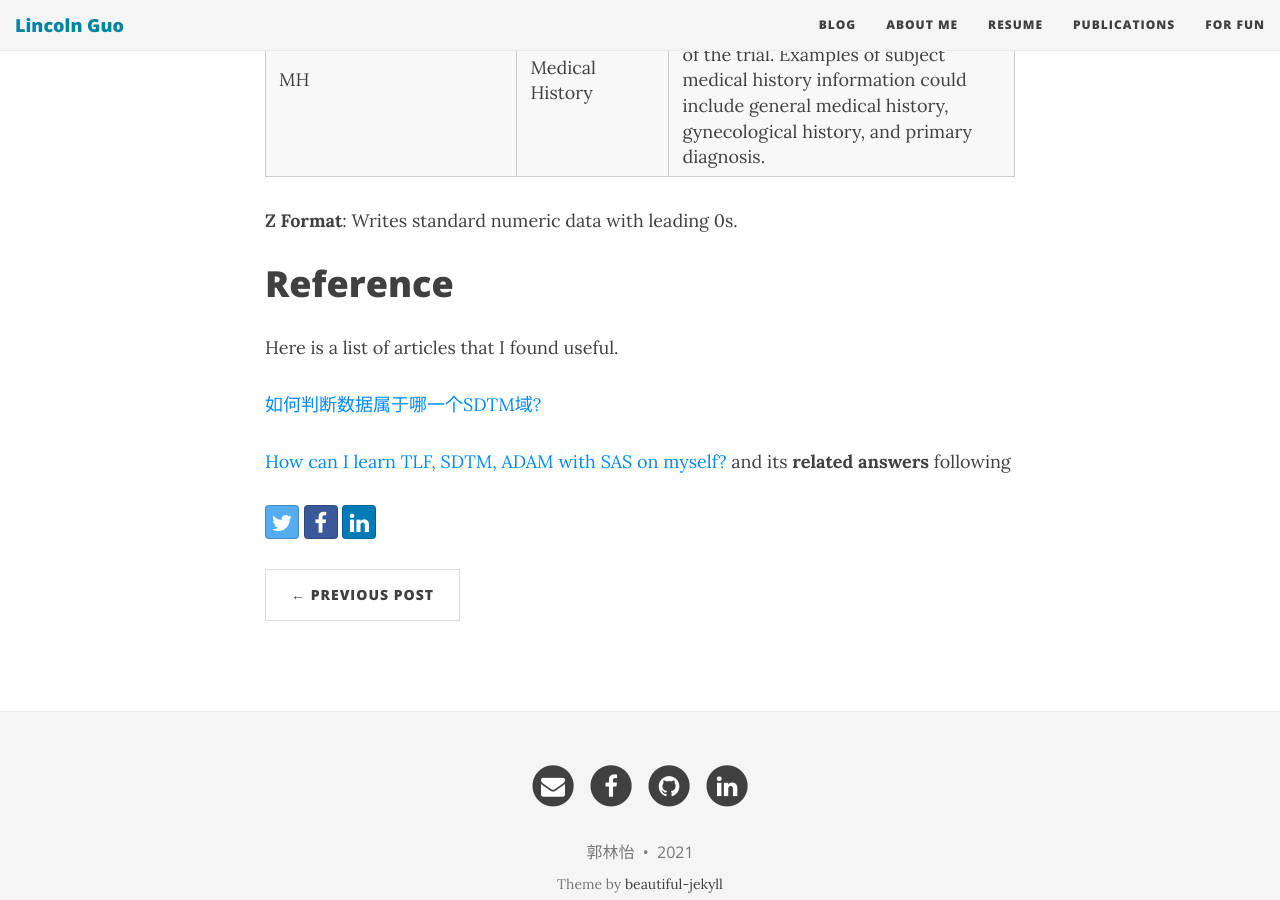
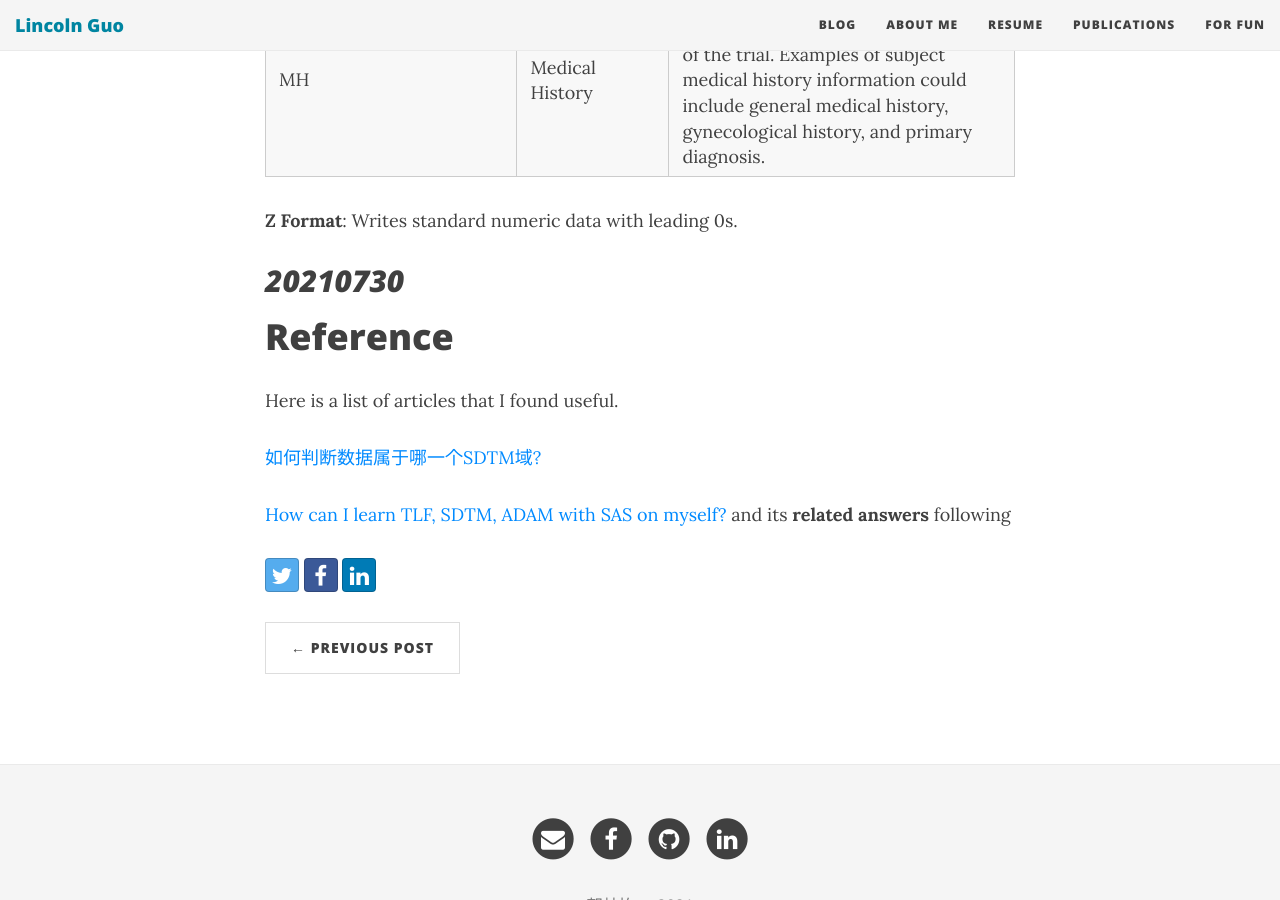
Before and after one commit to LinyiGuo96/LinyiGuo96.github.io, a Jekyll site: the page built from _posts/2021-06-16-SAS-Clinical-Trial-Study-Notes.md, in a window 1280 px wide and 900 px high, scrolled down 15595 px. Built offline with Jekyll 4.4.1, drawn with Linux system fonts in a browser that asks for light colours; nearby versions of some CDN libraries; comment, search, counter and statistics services are not loaded.

Commit message:
Update 2021-06-16-SAS-Clinical-Trial-Study-Notes.md

```diff
--- a/_posts/2021-06-16-SAS-Clinical-Trial-Study-Notes.md
+++ b/_posts/2021-06-16-SAS-Clinical-Trial-Study-Notes.md
@@ -449,6 +449,8 @@ administered a pharmaceutical product and which may not necessarily have a causa
 
 **Z Format**: Writes standard numeric data with leading 0s.
 
+## _20210730_
+
 
 # Reference
 
```
